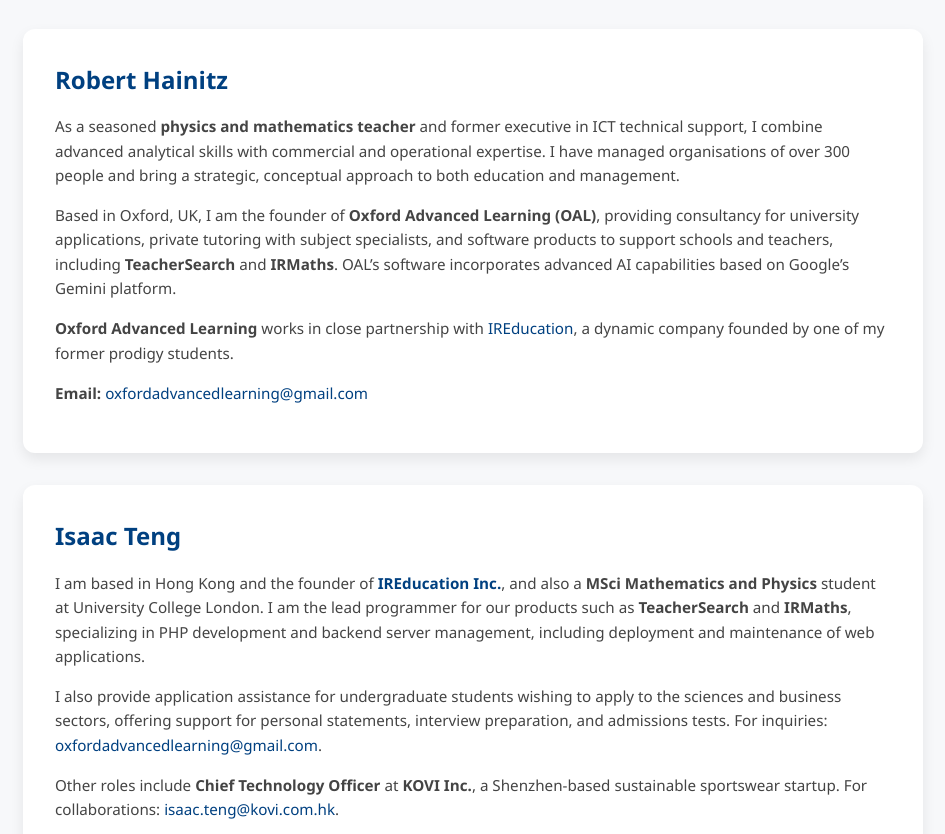
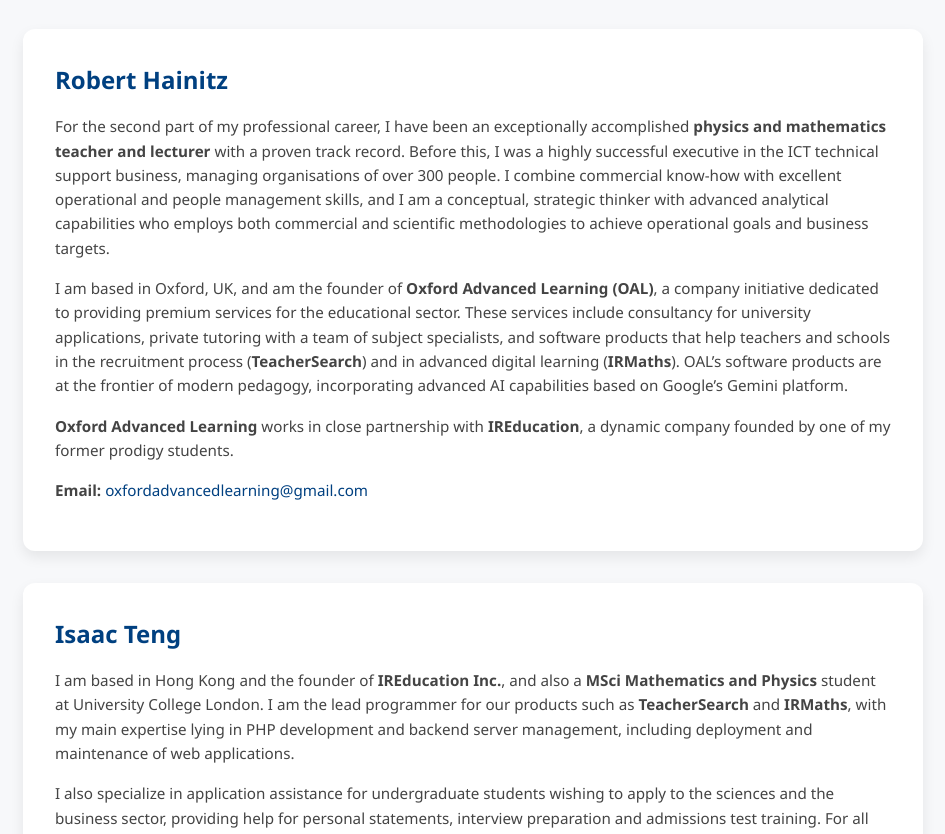
Before and after one commit to OxfordAdvancedLearning/ireducation-oal, a plain HTML site: page index.html in a window 1280 px wide. Shown: the part 108-942 px from the top of the page, without its empty margins (167-1112 px from the left). Drawn offline with Linux system fonts and the light colour scheme.

Commit message:
Update index.html

```diff
--- a/index.html
+++ b/index.html
@@ -98,34 +98,25 @@
 
     <div class="section profile">
       <h3>Robert Hainitz</h3>
-      <p>As a seasoned <strong>physics and mathematics teacher</strong> and former executive in ICT technical support, I combine advanced analytical skills with commercial and operational expertise. I have managed organisations of over 300 people and bring a strategic, conceptual approach to both education and management.</p>
-
-      <p>Based in Oxford, UK, I am the founder of <strong>Oxford Advanced Learning (OAL)</strong>, providing consultancy for university applications, private tutoring with subject specialists, and software products to support schools and teachers, including <strong>TeacherSearch</strong> and <strong>IRMaths</strong>. OAL’s software incorporates advanced AI capabilities based on Google’s Gemini platform.</p>
-
-      <p><strong>Oxford Advanced Learning</strong> works in close partnership with <a href="https://ireducation.org" target="_blank" class="highlight">IREducation</a>, a dynamic company founded by one of my former prodigy students.</p>
-
+      <p>For the second part of my professional career, I have been an exceptionally accomplished <strong>physics and mathematics teacher and lecturer</strong> with a proven track record. Before this, I was a highly successful executive in the ICT technical support business, managing organisations of over 300 people. I combine commercial know-how with excellent operational and people management skills, and I am a conceptual, strategic thinker with advanced analytical capabilities who employs both commercial and scientific methodologies to achieve operational goals and business targets.</p>
+      <p>I am based in Oxford, UK, and am the founder of <strong>Oxford Advanced Learning (OAL)</strong>, a company initiative dedicated to providing premium services for the educational sector. These services include consultancy for university applications, private tutoring with a team of subject specialists, and software products that help teachers and schools in the recruitment process (<strong>TeacherSearch</strong>) and in advanced digital learning (<strong>IRMaths</strong>). OAL’s software products are at the frontier of modern pedagogy, incorporating advanced AI capabilities based on Google’s Gemini platform.</p>
+      <p><strong>Oxford Advanced Learning</strong> works in close partnership with <strong>IREducation</strong>, a dynamic company founded by one of my former prodigy students.</p>
       <p><strong>Email:</strong> <a href="mailto:oxfordadvancedlearning@gmail.com" target="_blank">oxfordadvancedlearning@gmail.com</a></p>
     </div>
 
     <div class="section profile">
       <h3>Isaac Teng</h3>
-      <p>I am based in Hong Kong and the founder of <span class="highlight">IREducation Inc.</span>, and also a <strong>MSci Mathematics and Physics</strong> student at University College London. I am the lead programmer for our products such as <strong>TeacherSearch</strong> and <strong>IRMaths</strong>, specializing in PHP development and backend server management, including deployment and maintenance of web applications.</p>
-
-      <p>I also provide application assistance for undergraduate students wishing to apply to the sciences and business sectors, offering support for personal statements, interview preparation, and admissions tests. For inquiries: <a href="mailto:oxfordadvancedlearning@gmail.com" target="_blank">oxfordadvancedlearning@gmail.com</a>.</p>
-
-      <p>Other roles include <strong>Chief Technology Officer</strong> at <strong>KOVI Inc.</strong>, a Shenzhen-based sustainable sportswear startup. For collaborations: <a href="mailto:isaac.teng@kovi.com.hk" target="_blank">isaac.teng@kovi.com.hk</a>.</p>
-
+      <p>I am based in Hong Kong and the founder of <strong>IREducation Inc.</strong>, and also a <strong>MSci Mathematics and Physics</strong> student at University College London. I am the lead programmer for our products such as <strong>TeacherSearch</strong> and <strong>IRMaths</strong>, with my main expertise lying in PHP development and backend server management, including deployment and maintenance of web applications.</p>
+      <p>I also specialize in application assistance for undergraduate students wishing to apply to the sciences and the business sector, providing help for personal statements, interview preparation and admissions test training. For all enquiries concerning undergraduate applications, please direct your messages to: <a href="mailto:oxfordadvancedlearning@gmail.com" target="_blank">oxfordadvancedlearning@gmail.com</a>.</p>
+      <p>My other positions include <strong>Chief Technology Officer</strong> at <strong>KOVI Inc.</strong>, a Shenzhen-based sustainable sportswear startup. For collaborations, please contact <a href="mailto:isaac.teng@kovi.com.hk" target="_blank">isaac.teng@kovi.com.hk</a>.</p>
       <p><strong>Personal Website:</strong> <a href="https://isaacteng.github.io" target="_blank">isaacteng.github.io</a><br>
       <strong>Email:</strong> <a href="mailto:isaacteng@ireducation.org" target="_blank">isaacteng@ireducation.org</a></p>
     </div>
 
     <div class="section">
       <p><strong>IREducation (InteRactive Education)</strong> is an innovative education company based in Hong Kong, operating in China and the UK, where the latter is run under <em>Oxford Advanced Learning</em>. We are building a complete ecosystem that redefines the way students, teachers, and institutions engage with education.</p>
-
       <p>With a strong focus on Mathematics, Sciences, and university preparation, our long-term vision is to become the leading educational corporation in the UK — an all-encompassing “educational emporium” offering tools for students, teachers, and institutions.</p>
-
       <p>We aim to develop and deploy a suite of AI-driven tools, state-of-the-art digital platforms, and high-quality curricular content aligned with national standards. This initiative is designed not only to fill current educational gaps but to anticipate and shape the future of learning through innovation, accessibility, and academic excellence.</p>
-
       <div style="text-align: center; margin: 2rem 0;">
         <a href="https://ireducation.org" target="_blank" class="ireducation-button">
           Access IREducation
```
